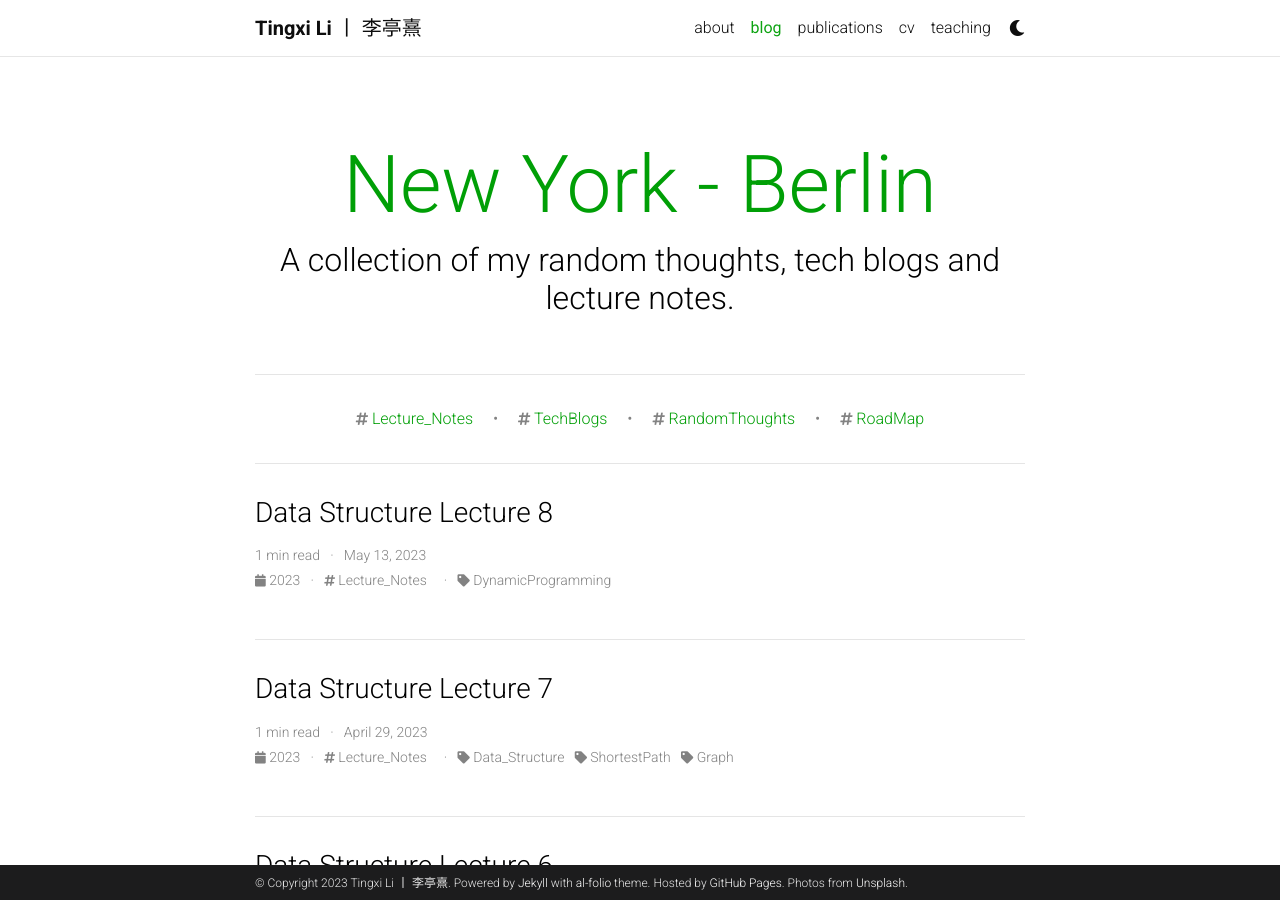
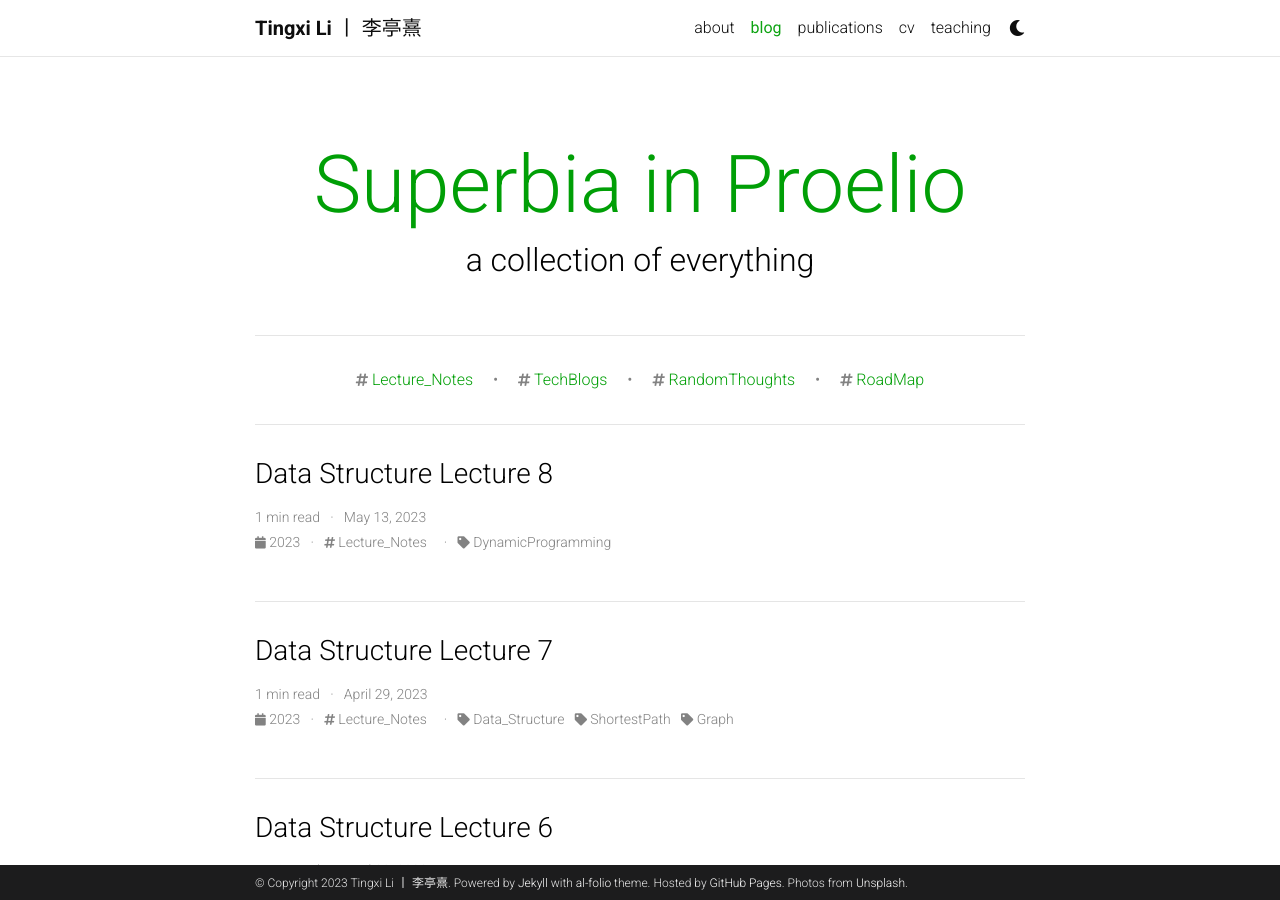
Before and after one commit to tinzzyli/tinzzyli.github.io, a Jekyll site: the page built from blog/index.html, in a window 1280 px wide and 900 px high. Built offline with Jekyll 4.4.1, drawn with Linux system fonts in a browser that asks for light colours; the list of posts is cut into pages by our own code; comment, search, counter and statistics services are not loaded; a style sheet for code colours, icons or effects is not loaded.

Commit message:
new blog name

```diff
--- a/_config.yml
+++ b/_config.yml
@@ -114,9 +114,9 @@ bing_site_verification:  # out your bing-site-verification ID (Bing Webmaster)
 # Blog
 # -----------------------------------------------------------------------------
 
-blog_name: New York - Berlin # blog_name will be displayed in your blog page
+blog_name: Superbia in Proelio # blog_name will be displayed in your blog page
 blog_nav_title: blog # your blog must have a title for it to be displayed in the nav bar
-blog_description: A collection of my random thoughts, tech blogs and lecture notes.
+blog_description: a collection of everything
 permalink: /blog/:year/:title/
 
 # Pagination
```
